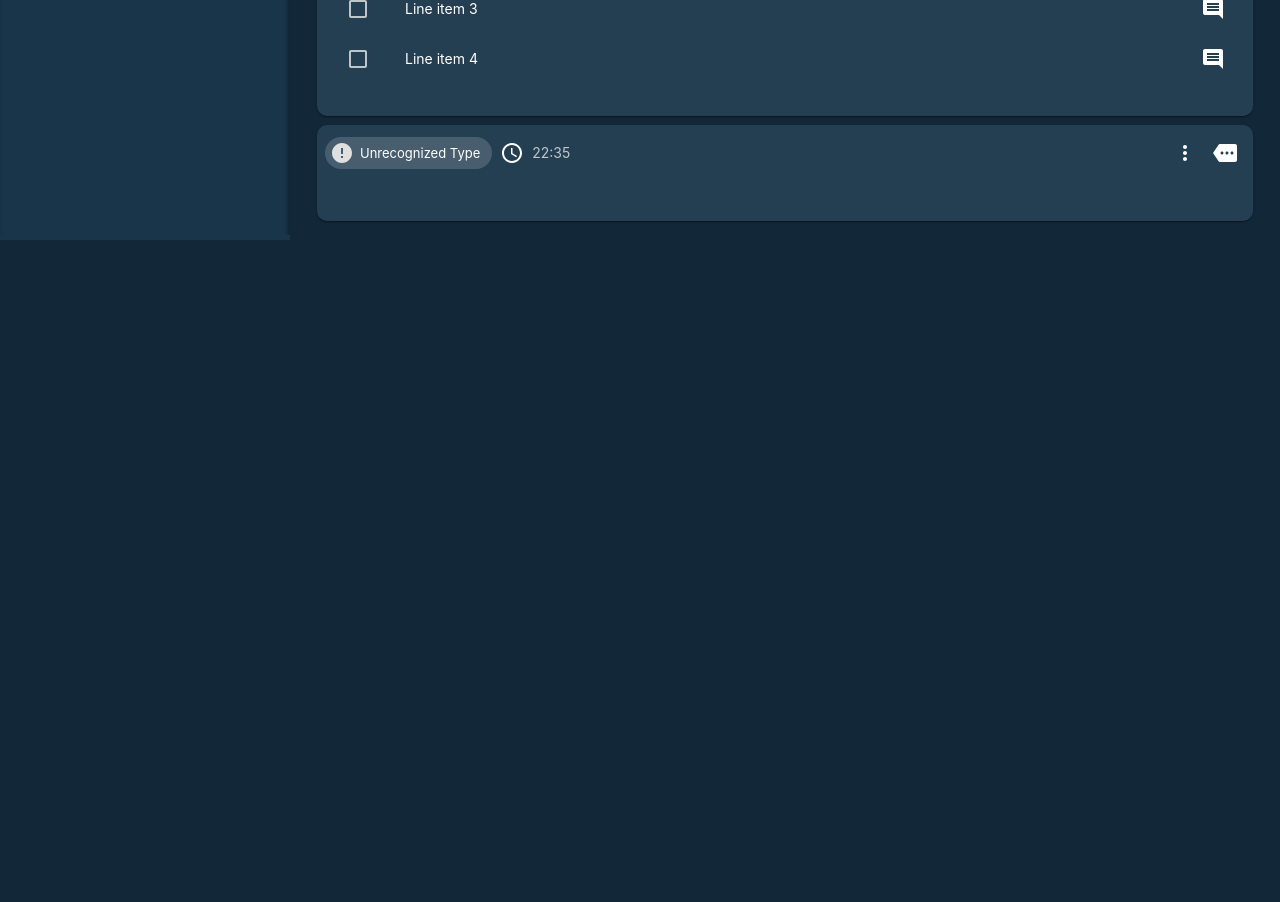
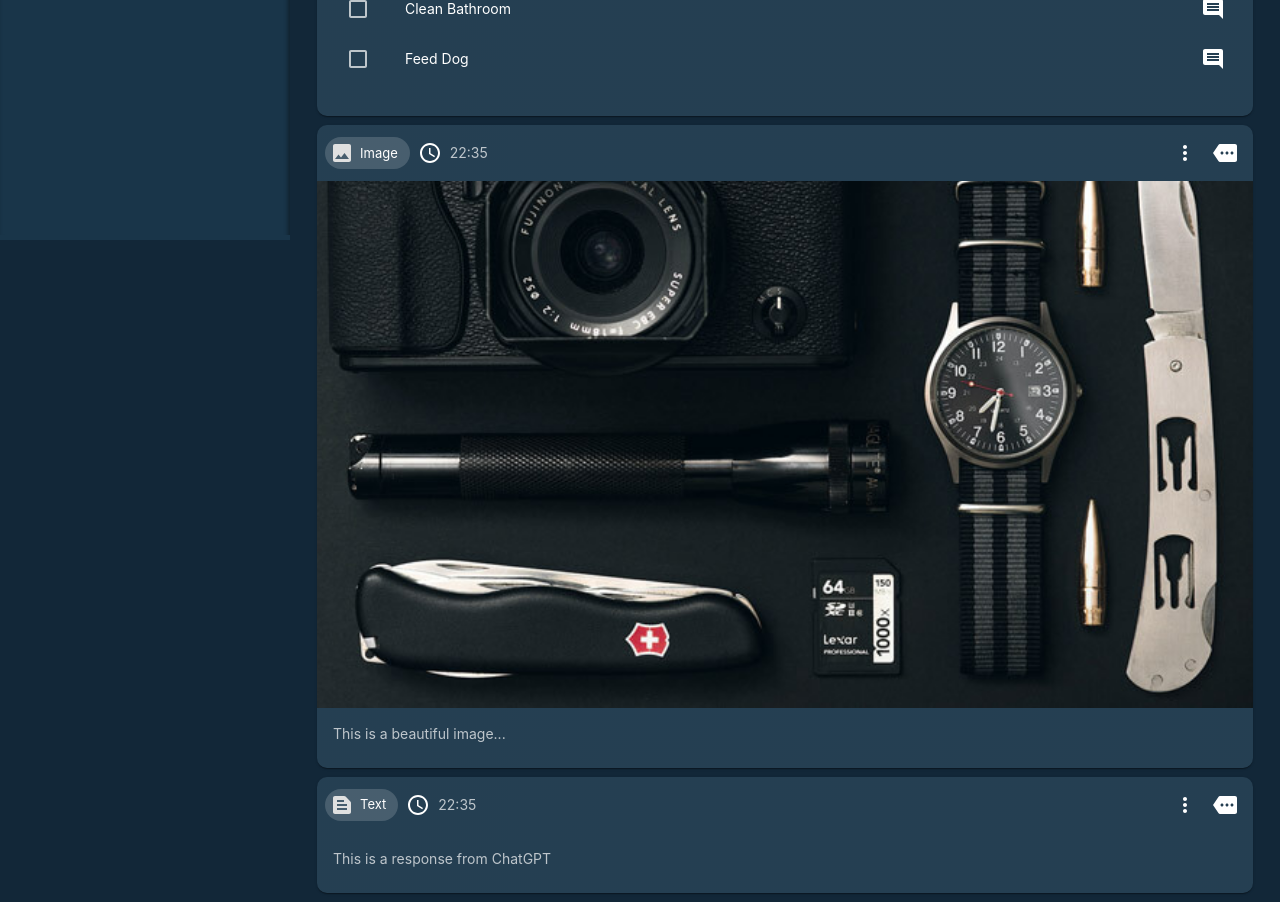
Before and after one commit to ocean-os-org/ocean-os, a React (Vite) app in the folder packages/oos-local-webui/: page /home in a window 1280 px wide. Shown: the part 560-1462 px from the top of the page. Before the commit the page ends 800 px from the top, so only its background shows below. Built offline with nearby package versions, Linux system fonts and the light colour scheme.

Commit message:
drop context

```diff
--- a/packages/oos-local-webui/package.json
+++ b/packages/oos-local-webui/package.json
@@ -4,7 +4,7 @@
   "version": "1.0.0",
   "type": "module",
   "scripts": {
-    "start": "vite --host 0.0.0.0 --port 7070",
+    "start": "vite --port 7070 --open",
     "build": "tsc --noEmit && vite build",
     "preview": "vite preview --port 8080 --open"
   },
--- /dev/null
+++ b/packages/oos-local-webui/src/components/Drop/DropCheckList.tsx
@@ -0,0 +1,49 @@
+import { List, ListItem, IconButton, ListItemButton, ListItemIcon, Checkbox, ListItemText } from "@mui/material";
+import { useState } from "react";
+import CommentIcon from '@mui/icons-material/Comment';
+import { DropProps } from '../../contexts/DropsContext';
+
+
+const DropCheckList = ({ drop }: DropProps) =>{
+    const [checked, setChecked] = useState(drop.content);
+
+    const handleToggle = (i: number) => () => {
+      checked[i].checked = !checked[i].checked
+      setChecked([...checked]);
+    };
+
+    return  (
+        <List sx={{ width: '100%' }}>
+        {drop.content.map((value:any, i:number) => {
+          const labelId = `checkbox-list-label-${i}`;
+
+          return (
+            <ListItem
+              key={labelId}
+              secondaryAction={
+                <IconButton edge="end" aria-label="comments">
+                  <CommentIcon />
+                </IconButton>
+              }
+              disablePadding
+            >
+              <ListItemButton role={undefined} onClick={handleToggle(i)} dense>
+                <ListItemIcon>
+                  <Checkbox
+                    edge="start"
+                    checked={value.checked}
+                    tabIndex={-1}
+                    disableRipple
+                    inputProps={{ 'aria-labelledby': labelId }}
+                  />
+                </ListItemIcon>
+                <ListItemText id={labelId} primary={value.item} />
+              </ListItemButton>
+            </ListItem>
+          );
+        })}
+      </List>
+    )
+}
+
+export default DropCheckList;
--- /dev/null
+++ b/packages/oos-local-webui/src/components/Drop/DropImage.tsx
@@ -0,0 +1,13 @@
+import Typography from "@mui/material/Typography"
+import { DropProps } from '../../contexts/DropsContext';
+
+
+const DropImage = ({ drop }: DropProps) => {
+    return  (
+        <Typography variant="body2" color="text.secondary">
+            {drop.content.description}
+        </Typography>
+    )
+}
+
+export default DropImage;
--- /dev/null
+++ b/packages/oos-local-webui/src/components/Drop/DropText.tsx
@@ -0,0 +1,13 @@
+import Typography from "@mui/material/Typography"
+import { DropProps } from '../../contexts/DropsContext';
+
+
+const DropText = ({ drop }: DropProps) => {
+    return  (
+        <Typography variant="body2" color="text.secondary">
+            {drop.content}
+        </Typography>
+    )
+}
+
+export default DropText;
--- a/packages/oos-local-webui/src/components/Drop/index.tsx
+++ b/packages/oos-local-webui/src/components/Drop/index.tsx
@@ -20,8 +20,15 @@ import CommitIcon from '@mui/icons-material/Commit';
 import TextSnippetIcon from '@mui/icons-material/TextSnippet';
 import ErrorIcon from '@mui/icons-material/Error';
 import { styled } from "@mui/material/styles";
-import { ComponentPropsWithoutRef, ElementType, PropsWithChildren, ReactNode, useState } from "react";
+import { ComponentPropsWithoutRef, ElementType, PropsWithChildren, useState } from "react";
 import Avatar from "@mui/material/Avatar";
+import FactCheckIcon from '@mui/icons-material/FactCheck';
+import CardMedia from "@mui/material/CardMedia";
+
+import DropText from './DropText';
+import DropCheckList from './DropCheckList';
+import DropImage from './DropImage';
+import {TDrop, DropProps } from '../../contexts/DropsContext';
 
 interface ExpandMoreProps extends IconButtonProps {
     expand: boolean;
@@ -44,119 +51,57 @@ type AsProps<T extends ElementType> = {
 type PropsToOmit<T extends ElementType, P> = keyof (AsProps<T> & P)
 type PolyProps<T extends ElementType, Props = {}> = PropsWithChildren<AsProps<T> & Props> & Omit<ComponentPropsWithoutRef<T>, PropsToOmit<T,Props>>
 
-type DropProps = PropsWithChildren<{
-    value: TDrop;
-}>
 
-type TDrop = {
-    content: string;
-    metas: Meta[];
-}
-
-type Meta = {
-    key:string;
-    value:string;
-}
-
-import List from '@mui/material/List';
-import ListItem from '@mui/material/ListItem';
-import ListItemButton from '@mui/material/ListItemButton';
-import ListItemIcon from '@mui/material/ListItemIcon';
-import ListItemText from '@mui/material/ListItemText';
-import Checkbox from '@mui/material/Checkbox';
-import CommentIcon from '@mui/icons-material/Comment';
-import FactCheckIcon from '@mui/icons-material/FactCheck';
-
-export function CheckboxList() {
-  const [checked, setChecked] = useState([0]);
-
-  const handleToggle = (value: number) => () => {
-    const currentIndex = checked.indexOf(value);
-    const newChecked = [...checked];
-
-    if (currentIndex === -1) {
-      newChecked.push(value);
-    } else {
-      newChecked.splice(currentIndex, 1);
-    }
-
-    setChecked(newChecked);
-  };
-
-  return (
-    <List sx={{ width: '100%' }}>
-      {[0, 1, 2, 3].map((value) => {
-        const labelId = `checkbox-list-label-${value}`;
-
-        return (
-          <ListItem
-            key={value}
-            secondaryAction={
-              <IconButton edge="end" aria-label="comments">
-                <CommentIcon />
-              </IconButton>
-            }
-            disablePadding
-          >
-            <ListItemButton role={undefined} onClick={handleToggle(value)} dense>
-              <ListItemIcon>
-                <Checkbox
-                  edge="start"
-                  checked={checked.indexOf(value) !== -1}
-                  tabIndex={-1}
-                  disableRipple
-                  inputProps={{ 'aria-labelledby': labelId }}
-                />
-              </ListItemIcon>
-              <ListItemText id={labelId} primary={`Line item ${value + 1}`} />
-            </ListItemButton>
-          </ListItem>
-        );
-      })}
-    </List>
-  );
-}
-
-const Drop = ({ value, children, ...restProps }: DropProps ) => {
+const Drop = ({ drop, ...restProps }: DropProps ) => {
     const [expanded, setExpanded] = useState(false);
 
-    const dropType = (v:TDrop) => v.metas.find( i => i.key == 'type')?.value;
+    const dropType = (v:TDrop) => v.metas.find( i => i.key == 'type')?.value || '';
+
+    const isImage = dropType(drop) === 'image';
 
     const handleExpandClick = () => {
       setExpanded(!expanded);
     };
 
     const DropType = () => {
-        switch(dropType(value)){
-            case 'text': return TextType;
-            case 'checklist': return CheckListType;
+        switch(dropType(drop)){
+            case 'text': return <DropText drop={drop}/>;
+            case 'image': return <DropImage drop={drop}/>;
+            case 'checklist': return <DropCheckList drop={drop}/>;
             default: return null;
         }
     }
-    const MetaType = () => {
-        switch(dropType(value)){
+
+    const MetaType = ({ type }:{ type: string }) => {
+        switch(type){
             case 'text': return <Chip label="Text"  icon={<TextSnippetIcon />}/>;
             case 'checklist': return <Chip label="Check List"  icon={<FactCheckIcon />}/>;
+            case 'image': return <Chip label="Image"  icon={<ImageIcon />}/>;
             default: return <Chip label="Unrecognized Type"  icon={<ErrorIcon />}/>;
         }
     }
 
+    const metas = () => {
 
-    const CheckListType = (
-        <CheckboxList/>
-    )
+      return drop.metas.map( m => {
+        switch (m.key) {
+          case 'type': return <MetaType type={m.value}/>;
+          case 'label' : return <Chip label={m.value} color="secondary" icon={<LocalOfferIcon />} />
+          case 'extension': return <Chip color="warning" label={m.value} icon={<ExtensionIcon />}/>;
+          case 'person': return <Chip color="info" label={m.value} avatar={<Avatar  src="/assets/images/avatars/1.jpg" />} />
+          case 'public': return <Chip color="info" label={m.value} icon={<RssFeedIcon />} />
+          case 'group' : return <Chip label={m.value} color="primary" icon={<CollectionsBookmarkIcon />} />
+          case 'dapp' : return <Chip label={m.value} color="error" icon={<CommitIcon />} />
+          default: return <Chip label="Unrecognized Meta"  icon={<ErrorIcon />}/>;
+        }
+      })
 
-    const TextType = (
-        <Typography variant="body2" color="text.secondary">
-            A description of the text i sent.
-        </Typography>
-    )
-
+    }
 
     return (
         <Card sx={{marginBottom: 1}}>
         <CardActions disableSpacing>
-          <MetaType/>
+          <MetaType type={dropType(drop)}/>
           <IconButton aria-label="settings">
                 <ScheduleIcon />
             </IconButton>
@@ -179,24 +124,20 @@ const Drop = ({ value, children, ...restProps }: DropProps ) => {
           </CardActions>
           <Collapse in={expanded} timeout="auto" unmountOnExit>
             <CardContent sx={{display: 'flex', gap: '5px', flexWrap: 'wrap'}}>
-                <Chip label="Image"  icon={<ImageIcon />}/>
-                <Chip color="warning" label="Recurrent"  icon={<ExtensionIcon />}/>
-                <Chip color="warning" label="Stats"  icon={<ExtensionIcon />}/>
-
-                <Chip color="info" label="Christine Pike" avatar={<Avatar  src="/assets/images/avatars/1.jpg" />} />
-
-                <Chip label="OceanOS Blog" color="success" icon={<RssFeedIcon />} />
-                <Chip label="Label Tag" color="secondary" icon={<LocalOfferIcon />} />
-                <Chip label="Label Tag" color="secondary" icon={<LocalOfferIcon />} />
-                <Chip label="Label Tag" color="secondary" icon={<LocalOfferIcon />} />
-                <Chip label="Label Tag" color="secondary" icon={<LocalOfferIcon />} />
-
-                <Chip label="Label Tag" color="secondary" icon={<LocalOfferIcon />} />
-                <Chip label="Assembly" color="primary" icon={<CollectionsBookmarkIcon />} />
-
-                <Chip label="Request/Response" color="error" icon={<CommitIcon />} />
+              {metas().map( m => m)}
             </CardContent>
           </Collapse>
+          {
+            isImage &&
+            <CardMedia
+              sx={{
+                height: 0,
+                paddingTop: '56.25%' // 16:9
+              }}
+              image={drop.content.src}
+              title="Travel Gear"
+            />
+          }
           <CardContent>
               <DropType {...restProps} />
           </CardContent>
@@ -208,55 +149,6 @@ export default Drop;
 
 /*
 
-
-
-
-                <Card sx={{marginBottom: 1}}>
-                <CardActions disableSpacing >
-                <Chip label="Checklist"  icon={<FactCheckIcon />}/>
-                  <IconButton aria-label="settings">
-                        <ScheduleIcon />
-                    </IconButton>
-                  <Typography variant="body2" color="text.secondary">
-                    22:35
-                    </Typography>
-                    <Box sx={{  display: 'flex', justifyContent: 'flex-end', alignItems: 'center', flexGrow: 1 }}>
-                    <IconButton aria-label="settings">
-                        <MoreVertIcon />
-                    </IconButton>
-                    <ExpandMore
-                      expand={expanded}
-                      onClick={handleExpandClick}
-                      aria-expanded={expanded}
-                      aria-label="show more"
-                    >
-                      <MoreIcon />
-                    </ExpandMore>
-                    </Box>
-                  </CardActions>
-                  <Collapse in={expanded} timeout="auto" unmountOnExit>
-                    <CardContent sx={{display: 'flex', gap: '5px', flexWrap: 'wrap'}}>
-                        <Chip color="warning" label="Recurrent"  icon={<ExtensionIcon />}/>
-                        <Chip color="warning" label="Stats"  icon={<ExtensionIcon />}/>
-
-                        <Chip color="info" label="Christine Pike" avatar={<Avatar  src="/assets/images/avatars/1.jpg" />} />
-
-                        <Chip label="OceanOS Blog" color="success" icon={<RssFeedIcon />} />
-                        <Chip label="Label Tag" color="secondary" icon={<LocalOfferIcon />} />
-                        <Chip label="Label Tag" color="secondary" icon={<LocalOfferIcon />} />
-                        <Chip label="Label Tag" color="secondary" icon={<LocalOfferIcon />} />
-                        <Chip label="Label Tag" color="secondary" icon={<LocalOfferIcon />} />
-
-                        <Chip label="Label Tag" color="secondary" icon={<LocalOfferIcon />} />
-                        <Chip label="Assembly" color="primary" icon={<CollectionsBookmarkIcon />} />
-
-                        <Chip label="Request/Response" color="error" icon={<CommitIcon />} />
-                    </CardContent>
-                  </Collapse>
-                  <CardContent>
-                    <CheckboxList/>
-                  </CardContent>
-                </Card>
 
       <Card sx={{marginBottom: 1}}>
                 <CardActions disableSpacing>
--- a/packages/oos-local-webui/src/content/home/index.tsx
+++ b/packages/oos-local-webui/src/content/home/index.tsx
@@ -1,31 +1,19 @@
-import { Container,Typography, Box, Card, CardHeader, Divider, CardContent, Avatar, IconButton, CardMedia, CardActions, Collapse, IconButtonProps, styled, Chip } from '@mui/material';
-
-import Footer from '../../components/Footer';
+import { Container } from '@mui/material';
 import PageTitle from '../../components/PageTitle';
 import StreamHeader from './StreamHeader';
-import { useState } from 'react';
+import Drop from '../../components/Drop';
+import { useDrops } from '../../contexts/DropsContext';
 
-//import { useState } from 'react';
+function Home() {
+  const  {drops, dispatch} = useDrops();
 
-
-
-
-
-import Drop from '../../components/Drop';
-function Home() {
-
-  const d1 = { content: "hello", metas: [ { key: 'type', value:'text' }]}
-  const d2 = { content: "hello", metas: [ { key: 'type', value:'checklist' }]}
-  const d3 = { content: "hello", metas: [ ]}
   return (
     <>
       <PageTitle>
         <StreamHeader />
       </PageTitle>
       <Container maxWidth="lg">
-        <Drop value={d1} />
-        <Drop value={d2} />
-        <Drop value={d3} />
+        { drops?.map( d => <Drop drop={d} /> ) }
       </Container>
     </>
   );
--- a/packages/oos-local-webui/src/contexts/DropsContext.tsx
+++ b/packages/oos-local-webui/src/contexts/DropsContext.tsx
@@ -1,65 +1,72 @@
 import { createContext, Dispatch, PropsWithChildren, useContext, useReducer } from 'react';
 
-const TasksContext = createContext<Drop[] | null>(null);
-const TasksDispatchContext = createContext<Dispatch<DropAction> | null>(null);
+type TDropContext = {
+  drops: TDrop[];
+  dispatch: Dispatch<DropAction>;
+}
+
+const DropsContext = createContext<TDropContext>({} as TDropContext);
 
 const DropsProvider = ({ children }:PropsWithChildren<{}>) => {
-  const [tasks, dispatch] = useReducer(
-    tasksReducer,
-    initialTasks
+  const [drops, dispatch] = useReducer(
+    dropsReducer,
+    initialDrops
   );
 
   return (
-    <TasksContext.Provider value={tasks}>
-      <TasksDispatchContext.Provider value={dispatch}>
-        {children}
-      </TasksDispatchContext.Provider>
-    </TasksContext.Provider>
+    <DropsContext.Provider value={ { drops, dispatch } }>
+      {children}
+    </DropsContext.Provider>
   );
 }
 export default DropsProvider;
 
-export function useTasks() {
-  return useContext(TasksContext);
+export function useDrops() {
+  return useContext(DropsContext);
 }
 
-export function useTasksDispatch() {
-  return useContext(TasksDispatchContext);
+export type TDrop = {
+  id: string;
+  content: any;
+  metas: TMeta[];
 }
 
-type Drop = {
-    id: number;
-    text: string;
-    done: boolean;
+export type TMeta = {
+  key:string;
+  value:string;
+}
+
+export type DropProps = {
+  drop: TDrop;
 }
 
 type DropAction = {
     type: string;
-    task: Drop;
-    id: number;
+    drop: TDrop;
+    id: string;
     text: string;
 }
 
-function tasksReducer(tasks:Drop[], action:DropAction) {
+function dropsReducer(drops:TDrop[], action:DropAction) {
   switch (action.type) {
     case 'added': {
-      return [...tasks, {
+      return [...drops, {
         id: action.id,
-        text: action.text,
-        done: false
+        content: action.text,
+        metas: []
       }];
     }
     case 'changed': {
-      return tasks.map(t => {
-        if (t.id === action.task.id) {
-          return action.task;
+      return drops.map(t => {
+        if (t.id === action.drop.id) {
+          return action.drop;
         } else {
           return t;
         }
       });
     }
     case 'deleted': {
-      return tasks.filter(t => t.id !== action.id);
+      return drops.filter(t => t.id !== action.id);
     }
     default: {
       throw Error('Unknown action: ' + action.type);
@@ -67,8 +74,9 @@ function tasksReducer(tasks:Drop[], action:DropAction) {
   }
 }
 
-const initialTasks = [
-  { id: 0, text: 'Philosopher’s Path', done: true },
-  { id: 1, text: 'Visit the temple', done: false },
-  { id: 2, text: 'Drink matcha', done: false }
+const initialDrops = [
+  { id:"111",content: "This is a note taken to remember", metas: [ { key: 'type', value:'text' }, { key:'extension', value:"Recurrent"}, { key:'label', value:"Personal Tag"}]},
+  { id:"222",content: [{ item: "Do Dishes", checked: false},{ item: "Make Bed", checked: false},{ item: "Clean Bathroom", checked: false},{ item: "Feed Dog", checked: false}], metas: [ { key: 'type', value:'checklist' }, { key:'person', value:"Christine Pike"}, { key:'group', value:"Project"}]},
+  { id:"333",content: { description:"This is a beautiful image...", src: '/assets/images/placeholders/covers/1.jpg'}, metas: [ {key: 'type', value: 'image' }, {key: 'public', value: 'OceanOS Blog' }]},
+  { id:"444",content: "This is a response from ChatGPT", metas: [ { key:'type', value:"text"}, { key:'dapp', value:"ChatGPT"}]}
 ];
--- a/packages/oos-local-webui/src/layouts/SidebarLayout/Header/Userbox/index.tsx
+++ b/packages/oos-local-webui/src/layouts/SidebarLayout/Header/Userbox/index.tsx
@@ -7,7 +7,6 @@ import {
   Box,
   Button,
   Divider,
-  Hidden,
   lighten,
   List,
   ListItemButton,
@@ -62,9 +61,9 @@ const UserBoxDescription = styled(Typography)(
 
 function HeaderUserbox() {
   const user = {
-    name: 'Catherine Pike',
+    name: 'Rui Gil',
     avatar: '/assets/images/avatars/4.jpg',
-    jobtitle: 'Project Manager'
+    jobtitle: 'Architect'
   };
 
   const ref = useRef<any>(null);
```
Lines whose indentation alone changed are shown as unchanged.
